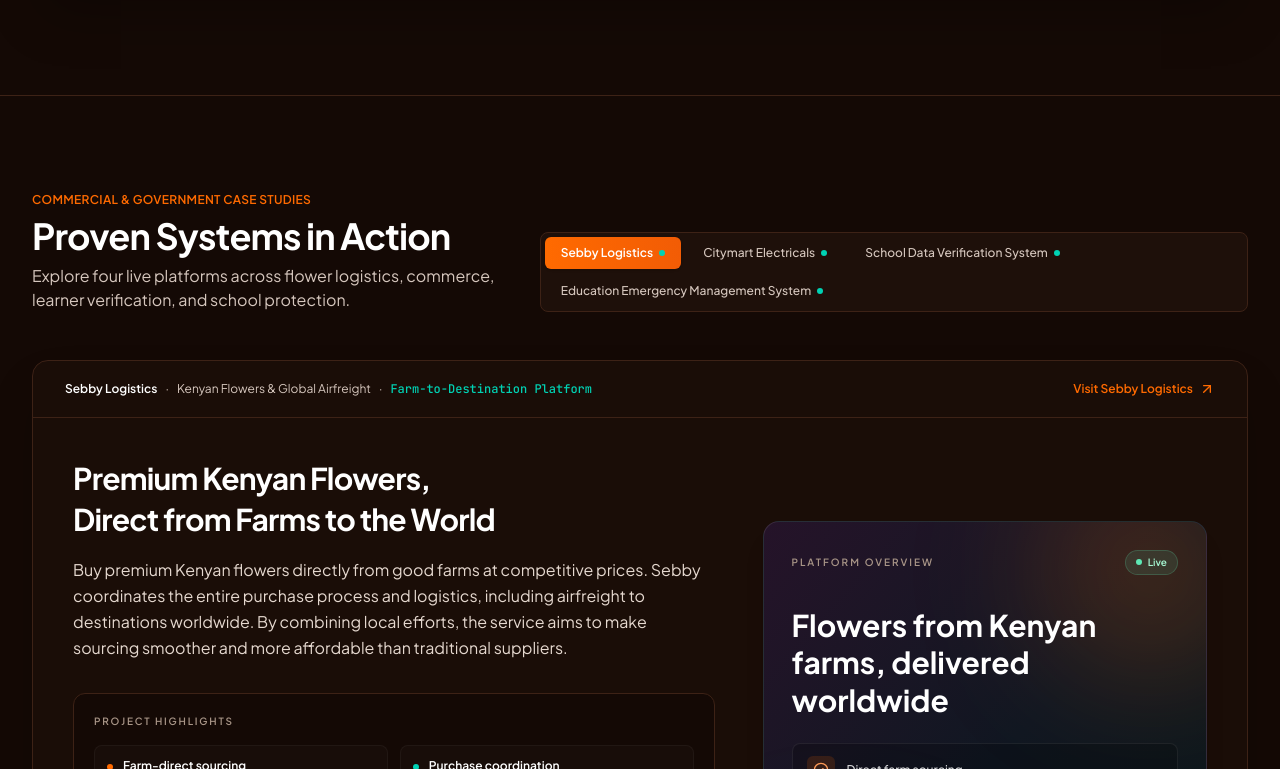
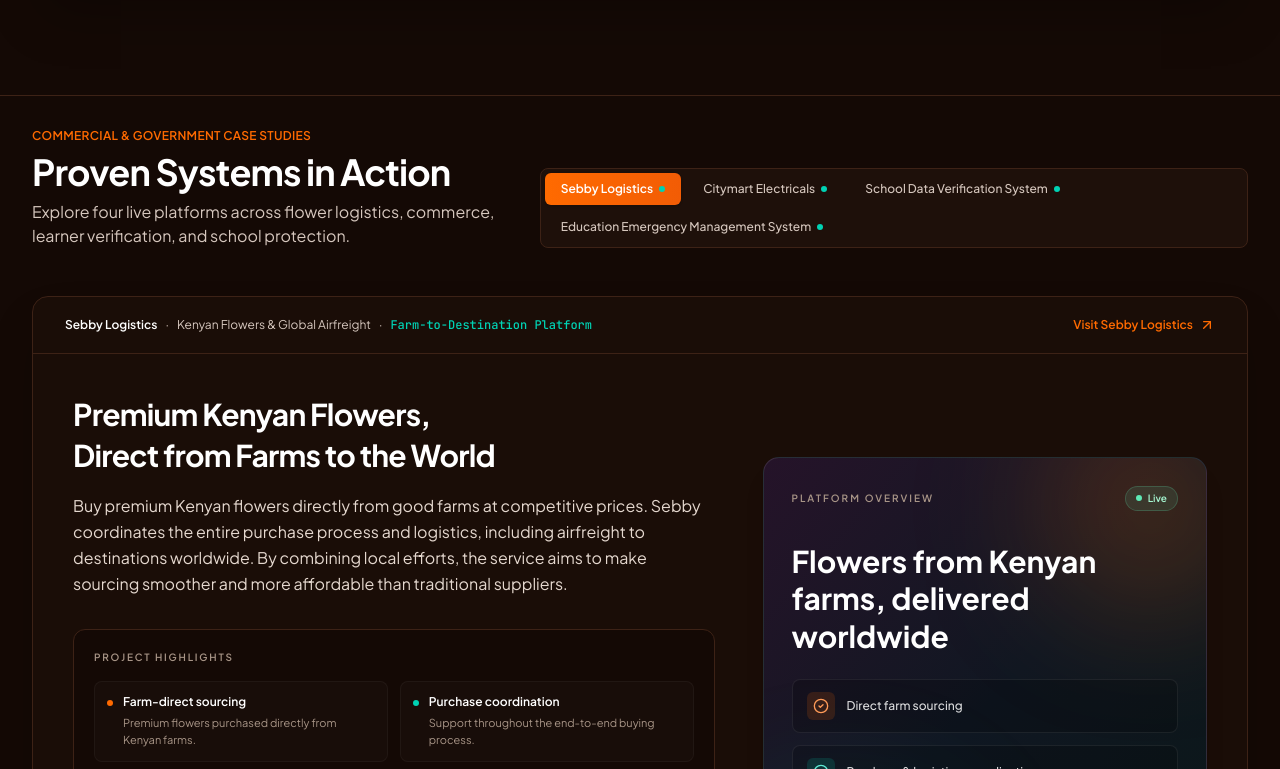
Before and after one commit to johnorengo/Fox-Tech-Portfolio, a React (Vite) app: page / in a window 1280 px wide. Shown: the part 3351-4120 px from the top of the page. Built offline with nearby package versions, Linux system fonts and the light colour scheme.

Commit message:
Reduce top spacing before case studies

```diff
--- a/src/components/CaseStudies.tsx
+++ b/src/components/CaseStudies.tsx
@@ -98,7 +98,7 @@ export const CaseStudies: React.FC = () => {
   const current = cases[activeCase];
 
   return (
-    <section id="case-studies" className="py-24 bg-[#140905] border-t border-[#3d2216] relative">
+    <section id="case-studies" className="pt-8 pb-24 bg-[#140905] border-t border-[#3d2216] relative">
       <div className="max-w-7xl mx-auto px-4 sm:px-6 lg:px-8">
 
         {/* Section Header */}
```
